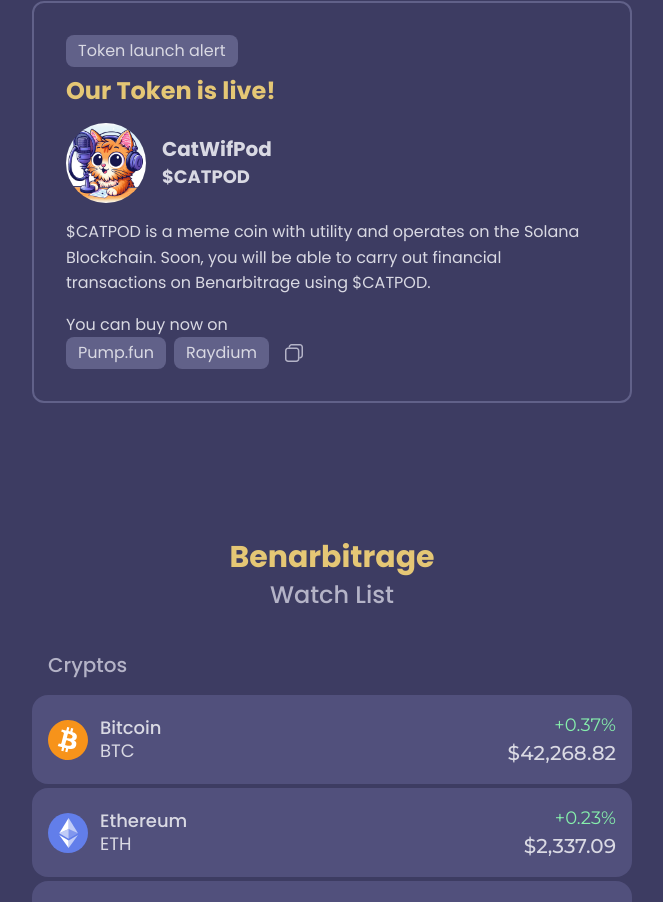
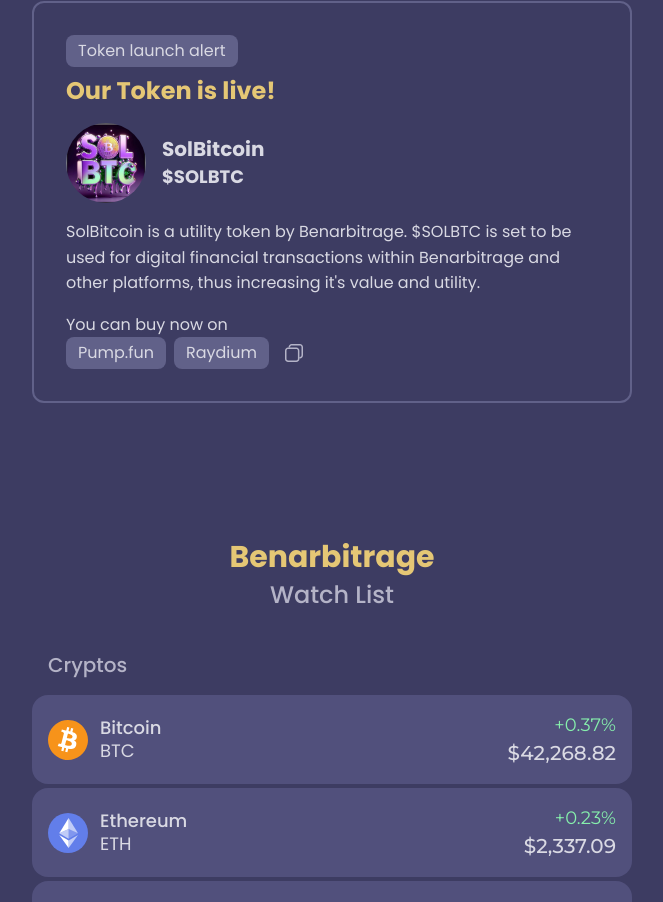
Before and after one commit to Mark-DeOriginal/Benarbitrage-Project, a React (Vite) app in the folder frontend/: page / in a window 1280 px wide. Shown: the part 3555-4457 px from the top of the page, without its empty margins (308-971 px from the left). Built offline with nearby package versions, Linux system fonts and the light colour scheme; no server answers.

Commit message:
Launched SolBitcoin token

```diff
--- a/frontend/src/constants/launched-tokens.js
+++ b/frontend/src/constants/launched-tokens.js
@@ -1,7 +1,18 @@
 import rozyCoin from "../assets/launched-tokens/rozycoin.jpg";
 import catWifPod from "../assets/launched-tokens/catwifpod.webp";
+import solBTC from "../assets/launched-tokens/solbtc.jpg";
 
 export const launchedTokens = {
+  SolBTCToken: {
+    id: 3,
+    tokenName: "SolBitcoin",
+    ticker: "$SOLBTC",
+    tokenImage: solBTC,
+    description: `SolBitcoin is a utility token by Benarbitrage. $SOLBTC is set to be used for digital financial transactions within Benarbitrage and other platforms, thus increasing it's value and utility.`,
+    contractAddress: "",
+    dateLaunched: "25/4/2024 6:05PM",
+    isMainToken: true,
+  },
   CatWifPodToken: {
     id: 2,
     tokenName: "CatWifPod",
@@ -9,8 +20,7 @@
     tokenImage: catWifPod,
     description: `$CATPOD is a meme coin with utility and operates on the Solana Blockchain. Soon, you will be able to carry out financial transactions on Benarbitrage using $CATPOD.`,
     contractAddress: "",
-    dateLaunched: "24/4/2024 10PM",
-    isMainToken: true,
+    dateLaunched: "24/4/2024 10:15PM",
   },
   RozyCoinToken: {
     id: 1,
```
Also changed, not shown: frontend/src/assets/launched-tokens/solbtc.jpg (added).
